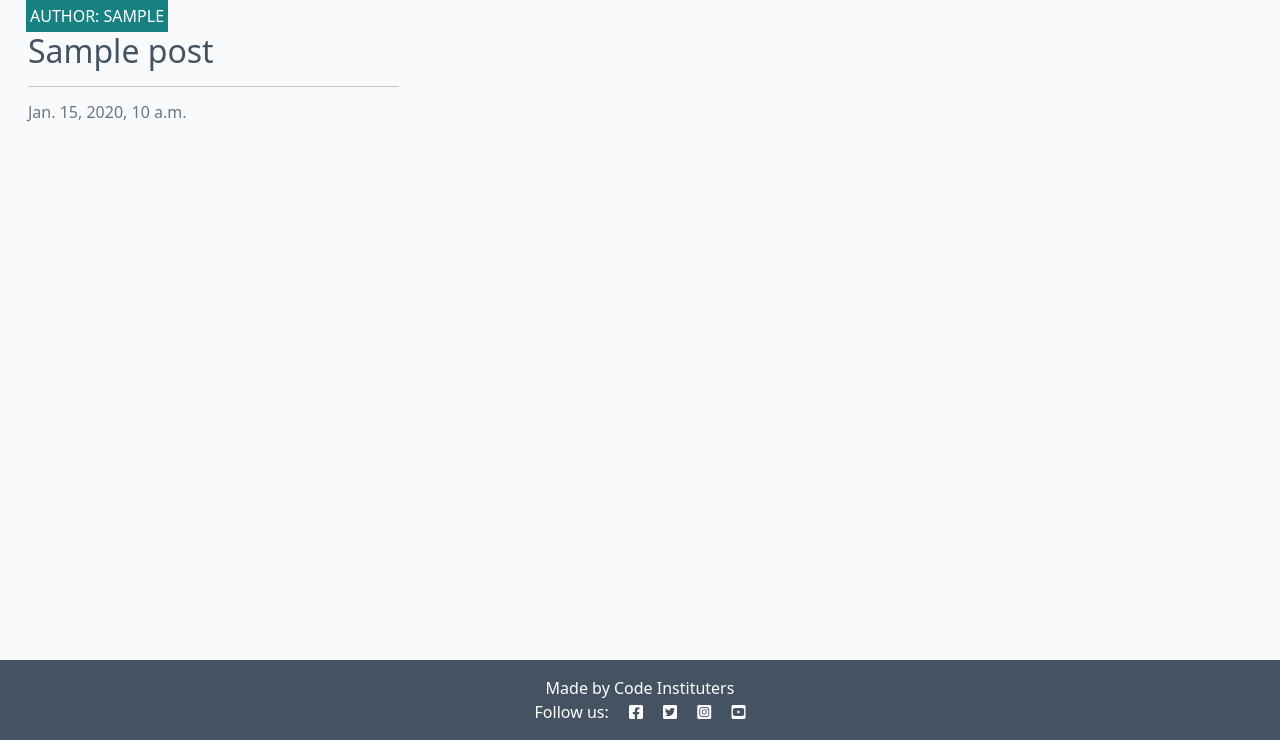
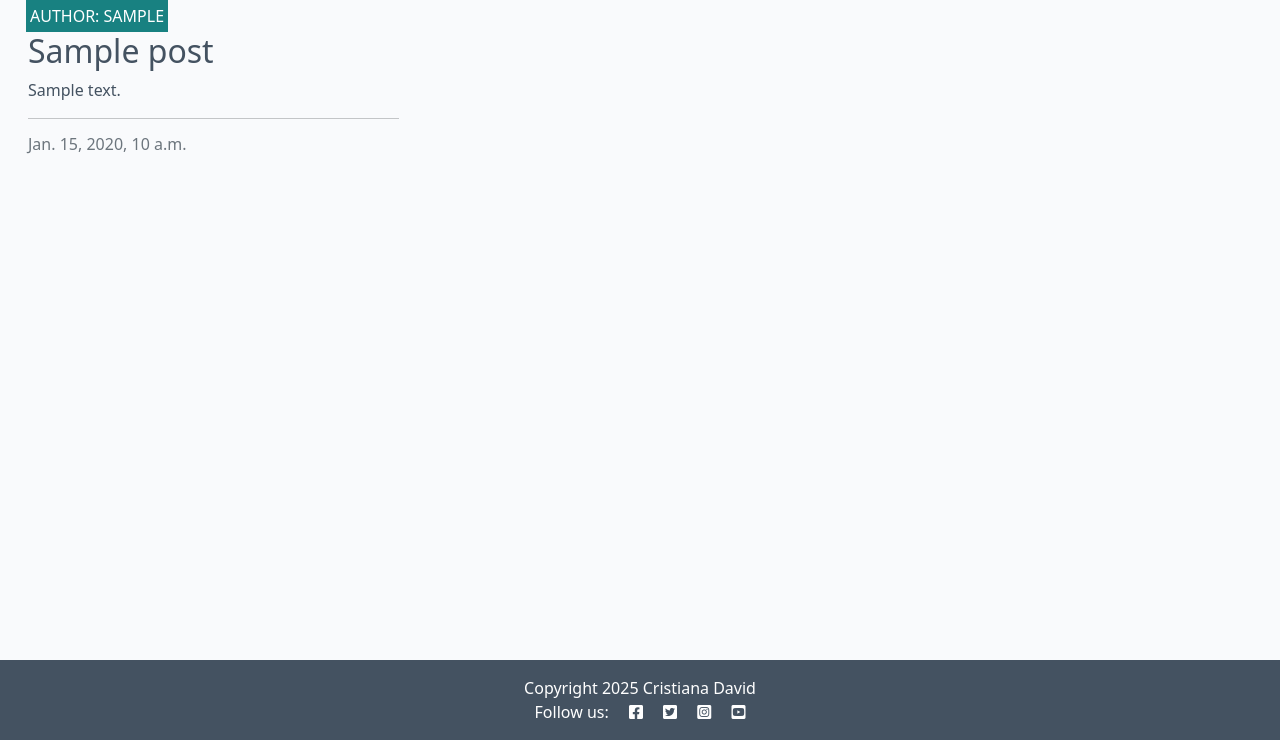
Before and after one commit to CristianaDvD/codestar_blog, a Django app: page / in a window 1280 px wide. Shown: the part 60-800 px from the top of the page. Run offline with Django 4.2, Linux system fonts and the light colour scheme; tables that the repository leaves empty hold one stand-in row (values such as "Sample post").

Commit message:
Add prev button for pagination and display excerpt

```diff
--- a/blog/templates/blog/index.html
+++ b/blog/templates/blog/index.html
@@ -20,6 +20,7 @@
                             </div>
                             <a href="#" class="post-link">
                                 <h2 class="card-title">{{ post.title }}</h2>
+                                <p class="card-text">{{ post.excerpt }}</p>
                             </a>
 
                             <hr />
@@ -40,6 +41,9 @@
     {% if is_paginated %}
     <nav aria-label="Page navigation">
         <ul class="pagination justify-content-center">
+            {% if page_obj.has_previous %}
+            <li><a href="?page={{ page_obj.previous_page_number}}" class="page-link"> &laquo; PREV </a></li>
+            {% endif %}
             {% if page_obj.has_next %}
             <li><a href="?page={{ page_obj.next_page_number }}" class="page-link"> NEXT &raquo;</a></li>
             {% endif %}
@@ -50,3 +54,7 @@
 
 <!-- index.html content ends here -->
 {% endblock %}
+
+{% block copyright %}
+     Copyright 2025 Cristiana David
+{% endblock %}
--- a/templates/base.html
+++ b/templates/base.html
@@ -41,7 +41,7 @@
                 <ul class="navbar-nav me-auto mb-2 mb-lg-0">
                     <li class="nav-item">
                         <a class="nav-link {% if request.path == home_url %}active{% endif %}" aria-current="page"
-                            href="#">Home</a>
+                            href="{% url 'home' %}">Home</a>
                     </li>
 
                 </ul>
@@ -62,7 +62,11 @@
 
     <!-- Footer -->
     <footer class="footer mt-auto py-3 dark-bg">
-        <p class="m-0 text-center text-white">Made by Code Instituters</p>
+        <p class="m-0 text-center text-white">
+            {% block copyright %}
+               Made by Code Instituters
+            {% endblock copyright %}
+        </p>
         <p class="m-0 text-center text-white">Follow us: <i class="fab fa-facebook-square ms-3"></i>
             <i class="fab fa-twitter-square ms-3"></i>
             <i class="fab fa-instagram-square ms-3"></i>
```
